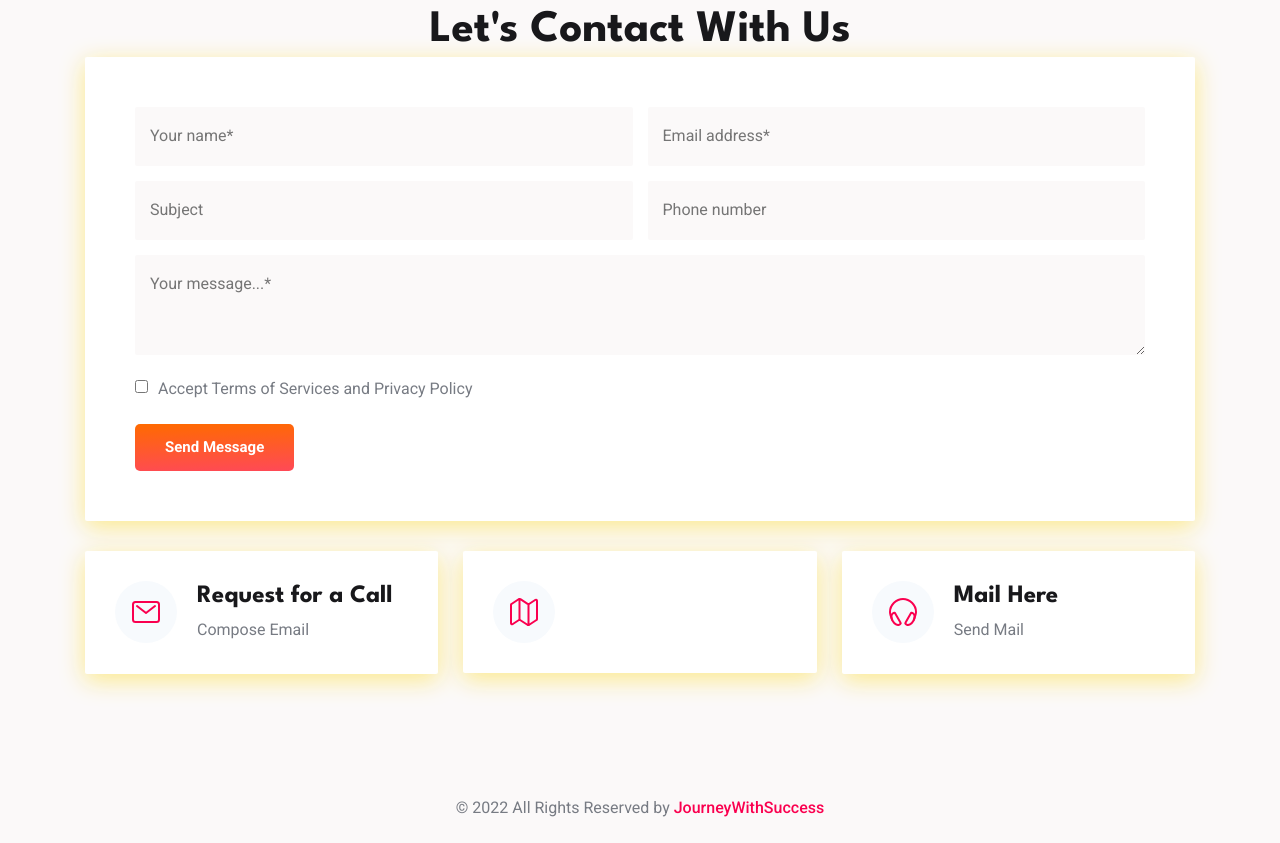
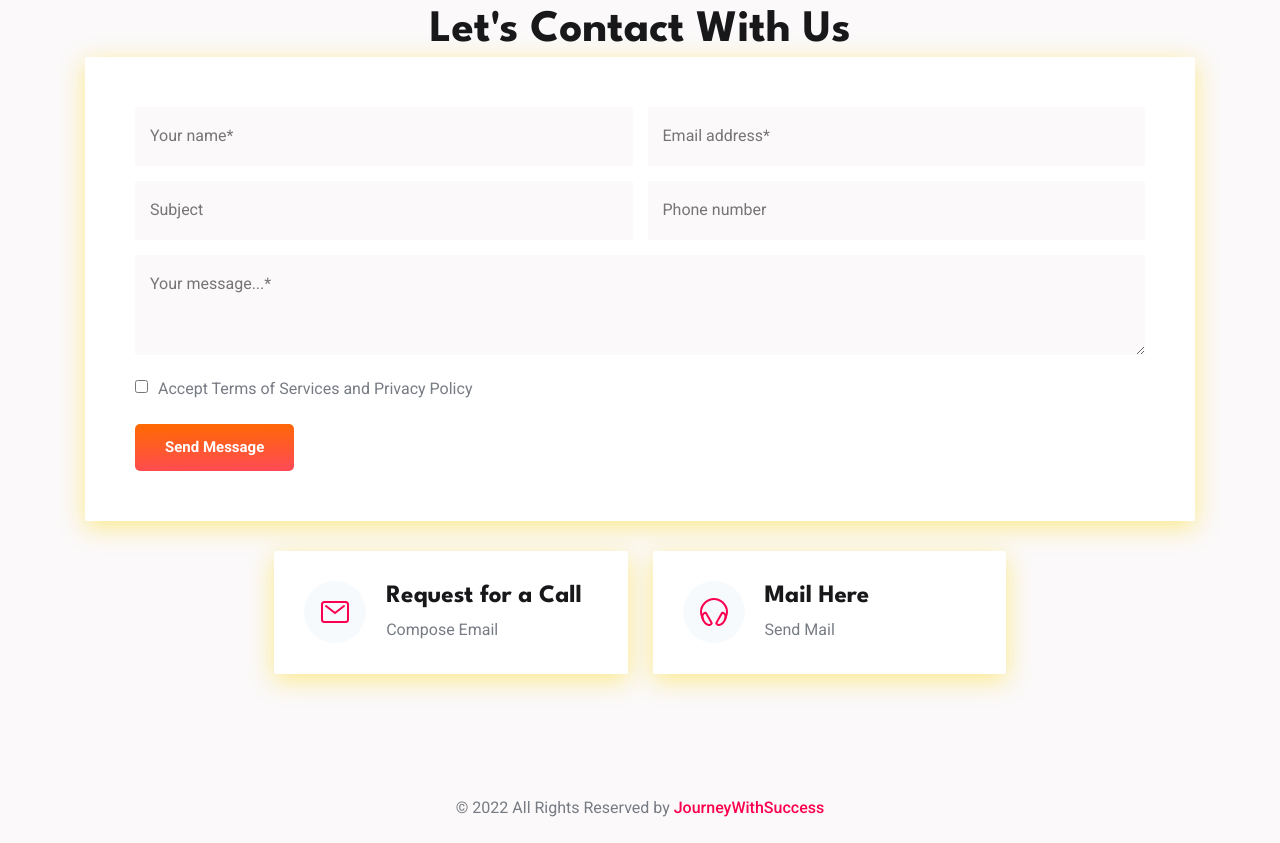
Before and after one commit to purvacode-80/Journey-With-Success, a plain HTML site: page index.html in a window 1280 px wide. Shown: the part 3039-3882 px from the top of the page. Drawn offline with nearby package versions, Linux system fonts and the light colour scheme; a script that the page names is missing.

Commit message:
Update index.html

```diff
--- a/index.html
+++ b/index.html
@@ -390,16 +390,6 @@
               <div class="contact-card">
 
                 <div class="card-icon">
-                  <ion-icon name="map-outline" aria-hidden="true"></ion-icon>
-                </div>
-
-              </div>
-            </li>
-
-            <li class="contact-item">
-              <div class="contact-card">
-
-                <div class="card-icon">
                   <ion-icon name="headset-outline" aria-hidden="true"></ion-icon>
                 </div>
 
```
